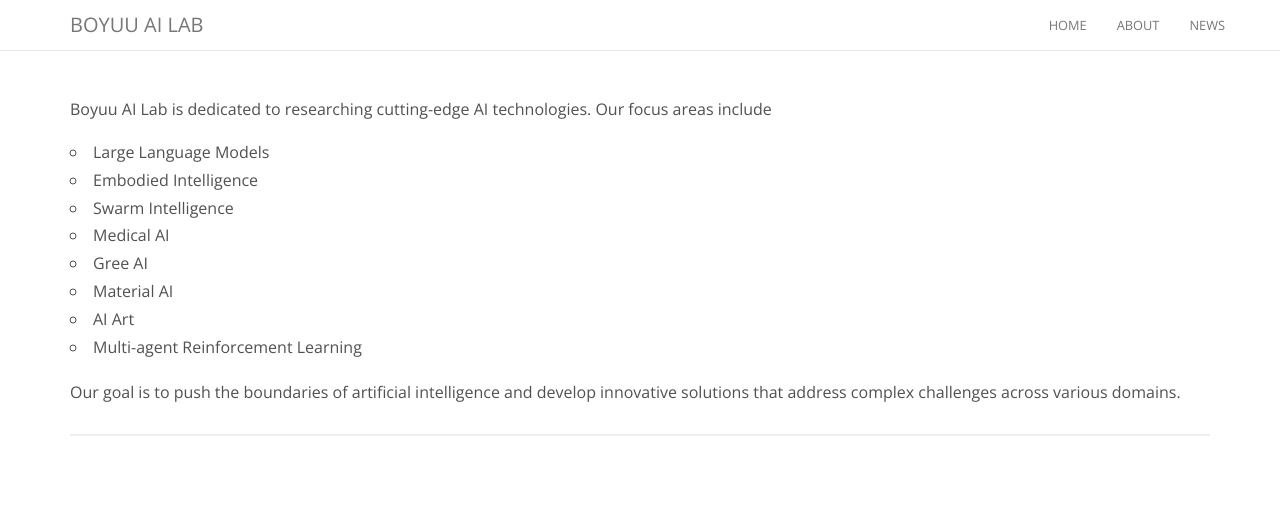
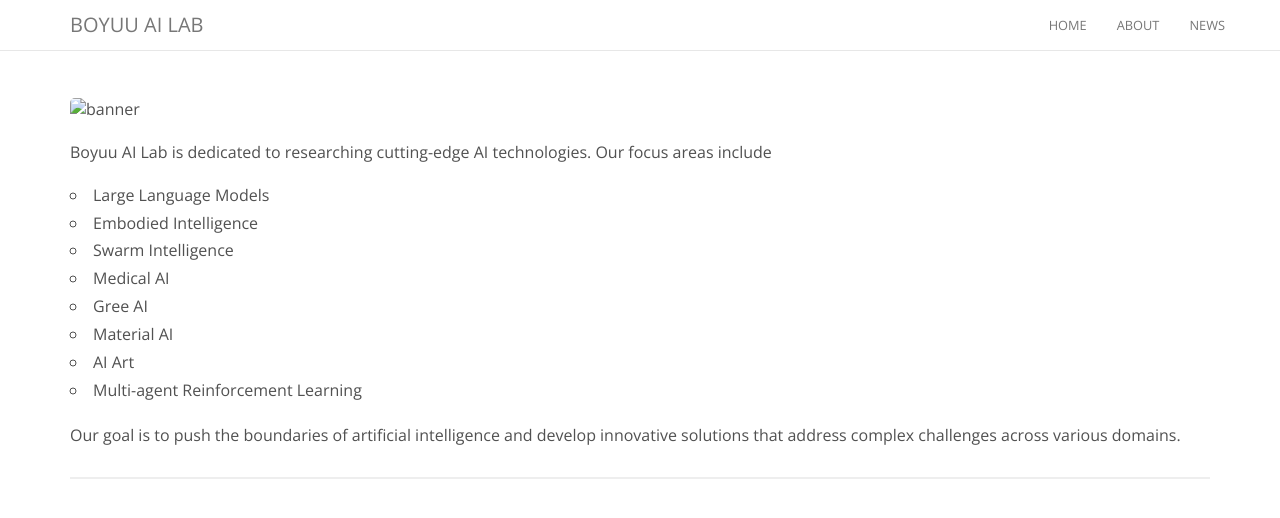
Before and after one commit to boyuu-ai/boyuu-ai.github.io, a Jekyll site: the page built from about.md, in a window 1280 px wide. Shown: the top 518 px of the page. Built offline with Jekyll 4.4.1, drawn with Linux system fonts in a browser that asks for light colours; nearby versions of some CDN libraries.

Commit message:
add banner to about page

```diff
--- a/about.md
+++ b/about.md
@@ -3,7 +3,10 @@
 permalink: /about/
 ---
 
+![banner](images/banner.jpg)
+
 Boyuu AI Lab is dedicated to researching cutting-edge AI technologies. Our focus areas include
+
 - Large Language Models
 - Embodied Intelligence
 - Swarm Intelligence
@@ -13,6 +16,6 @@
 - AI Art
 - Multi-agent Reinforcement Learning
  <br>
- <br>
- Our goal is to push the boundaries of artificial intelligence and develop innovative solutions that address complex challenges across various domains.
+  <br>
+  Our goal is to push the boundaries of artificial intelligence and develop innovative solutions that address complex challenges across various domains.
 <hr>
```
Also changed, not shown: images/banner.jpg (added).
